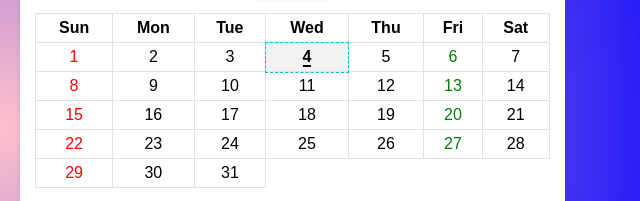
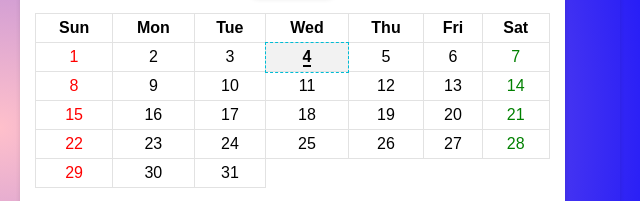
Before and after one commit to MRGAMING-666709/LifeSync, a website: page index.html in a window 1280 px wide. Shown: the part 305-506 px from the top of the page, 640-1280 px from the left. Drawn offline with Linux system fonts and the light colour scheme; a script that the page names is missing.

Commit message:
Update style4.css

```diff
--- a/styles/style4.css
+++ b/styles/style4.css
@@ -170,7 +170,7 @@ body {
 	/* Sunday */
 }
 
-.date-picker:nth-child(6) {
+.date-picker:nth-child(7) {
 	color: green;
 	/* Friday */
 }
```
